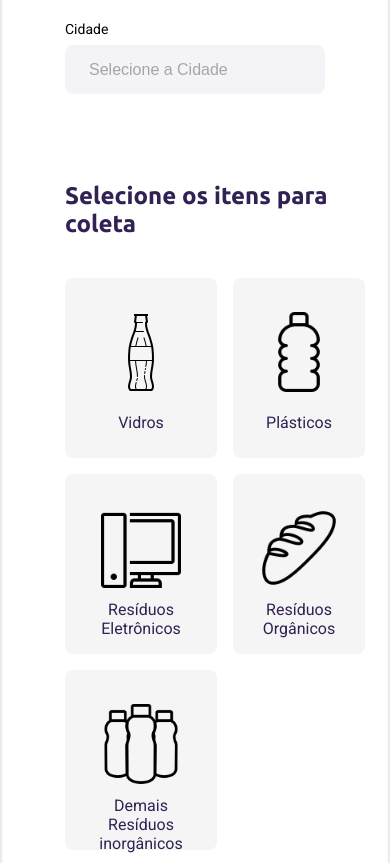
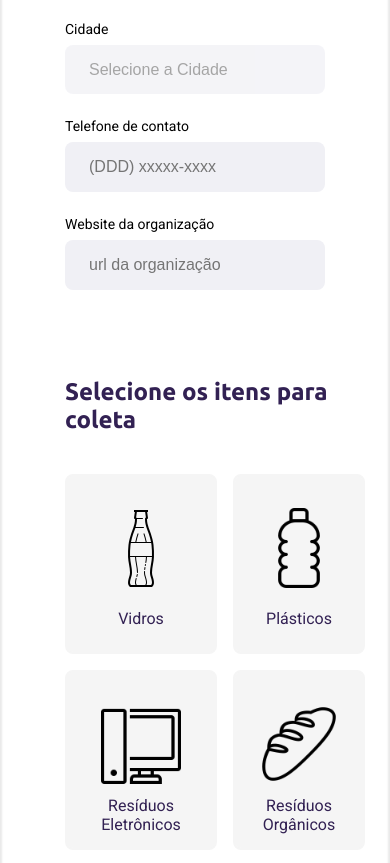
Before and after one commit to alexsmarra/upTwo, a website: page src/views/create-point.html in a window 390 px wide. Shown: the part 1037-1900 px from the top of the page. Drawn offline with nearby package versions, Linux system fonts and the light colour scheme; files that its build step writes are made by us from their sources; no server answers.

Commit message:
fix database to 9 columns, phone and website

```diff
--- a/src/server.js
+++ b/src/server.js
@@ -55,8 +55,10 @@ server.post("/savepoint", (req, res) => {
             address2,
             state,
             city,
+            phone,
+            website,
             items
-        ) VALUES (?,?,?,?,?,?,?);
+        ) VALUES (?,?,?,?,?,?,?,?,?);
     `
 
     const values = [
@@ -66,6 +68,8 @@ server.post("/savepoint", (req, res) => {
         req.body.address2,
         req.body.state,
         req.body.city,
+        req.body.phone,
+        req.body.website,
         req.body.items
     ]
 
--- a/src/views/create-point.html
+++ b/src/views/create-point.html
@@ -66,6 +66,26 @@
                         <option value="">Selecione a Cidade</option>
                     </select>
                 </div>
+
+
+            </div>
+
+            <div class="field-group">
+                <div class="field">
+                    <label for="phone">Telefone de contato</label>
+                    <input type="text"
+                            name="phone"
+                            placeholder="(DDD) xxxxx-xxxx"
+                            required="required">
+                </div>
+
+                <div class="field">
+                    <label for="website">Website da organização</label>
+                    <input
+                        name="website"
+                        placeholder="url da organização"
+                        required="required">
+                </div>
             </div>
 
         </fieldset>
```
Also changed, not shown: src/database/db.js (+7 -1 lines), src/views/search-results.html (+4 -0 lines), 1 other file.
